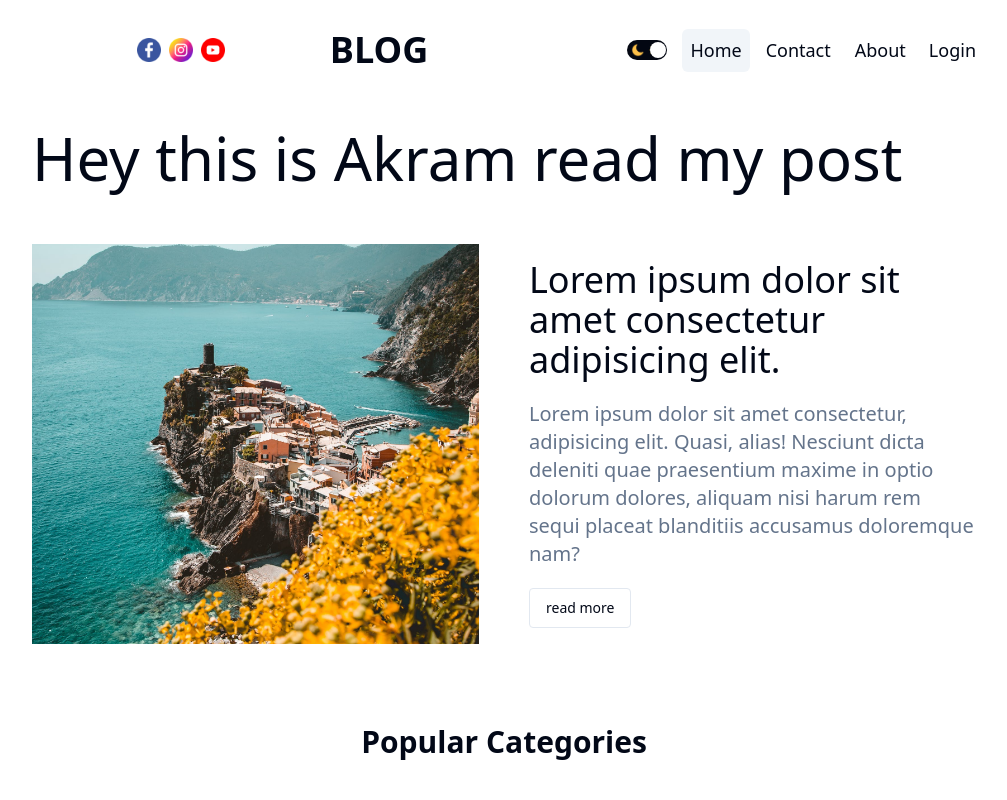
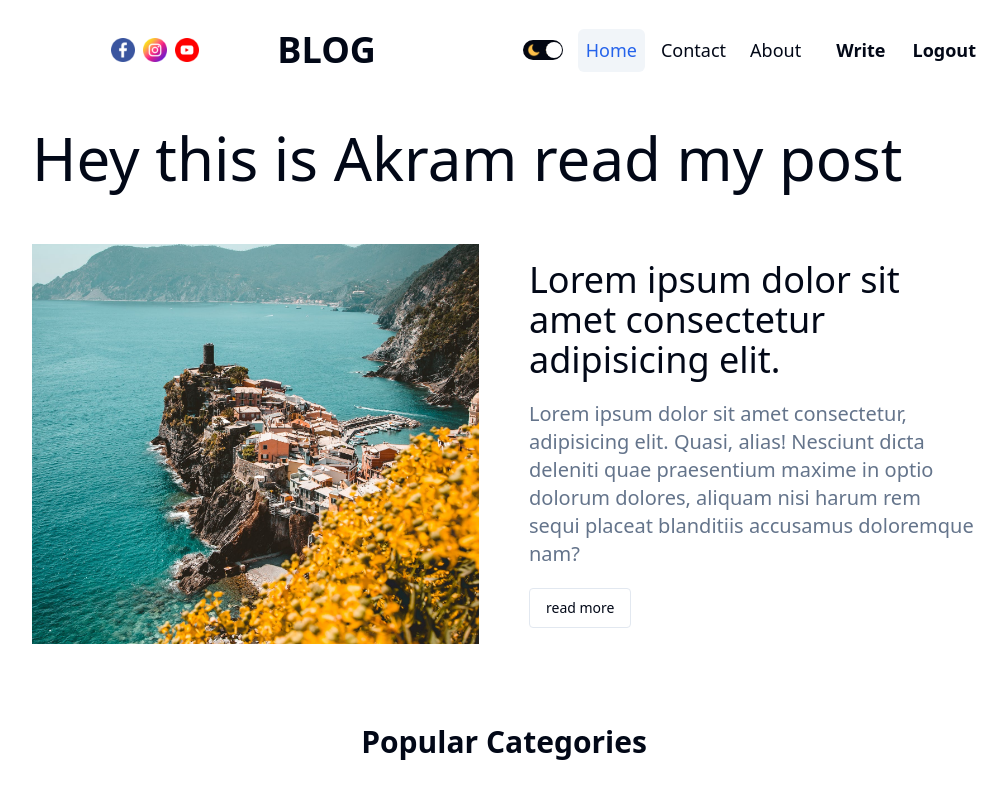
Before and after one commit to AkramRamoul/blog, a Next.js app: page / in a window 1280 px wide. Shown: the top 800 px of the page, without its empty margins (136-1143 px from the left). Built offline with nearby package versions, Linux system fonts and the light colour scheme.

Commit message:
added lgin design

```diff
--- /dev/null
+++ b/components/AuthSocialButton.tsx
@@ -0,0 +1,23 @@
+import { IconType } from "react-icons";
+
+interface AuthSocailButton {
+  icon: IconType;
+  onClick: () => void;
+}
+
+const AuthSocialButton: React.FC<AuthSocailButton> = ({
+  icon: Icon,
+  onClick,
+}) => {
+  return (
+    <button
+      type="button"
+      onClick={onClick}
+      className="inline-flex w-full justify-center rounded-md bg-white px-4 py-2 text-gray-500 shadow-sm ring-1 ring-gray-300 hover:bg-gray-50 focus:outline-offset-0"
+    >
+      <Icon />
+    </button>
+  );
+};
+
+export default AuthSocialButton;
--- a/components/NavBar/Link.tsx
+++ b/components/NavBar/Link.tsx
@@ -32,7 +32,7 @@ function NavbarLinks() {
           href={link.href}
           className={cn(
             path === link.href
-              ? "bg-muted"
+              ? "bg-muted text-primary"
               : "hover:bg-muted hover:bg-opacity-75",
             "group flex items-center px-2 py-2 font-medium rounded-md"
           )}
--- a/components/NavBar/NavBar.tsx
+++ b/components/NavBar/NavBar.tsx
@@ -5,14 +5,24 @@ import ThemeToggle from "../ThemeToggle";
 import MobileMenu from "./MobileMenu";
 import NavbarLinks from "./Link";
 
+const socialMedia = [
+  { src: "/facebook.png", alt: "Facebook" },
+  { src: "/instagram.png", alt: "Instagram" },
+  { src: "/youtube.png", alt: "YouTube" },
+];
 const NavBar = () => {
   return (
     <div className="flex items-center justify-between h-[100px]">
-      {/* Social Media Icons */}
       <div className="hidden lg:flex justify-center flex-1 items-center col-span-6 gap-x-2">
-        <Image src="/facebook.png" alt="facebook" width={24} height={24} />
-        <Image src="/instagram.png" alt="instagram" width={24} height={24} />
-        <Image src="/youtube.png" alt="youtube" width={24} height={24} />
+        {socialMedia.map((media) => (
+          <Image
+            key={media.alt}
+            src={media.src}
+            alt={`${media.alt} icon`}
+            width={24}
+            height={24}
+          />
+        ))}
       </div>
 
       {/* Logo */}
--- a/components/UserMenu.tsx
+++ b/components/UserMenu.tsx
@@ -1,15 +1,42 @@
+"use client";
+
 import Link from "next/link";
-import React from "react";
-const status = "notauthed";
+import { usePathname } from "next/navigation";
+import { cn } from "@/lib/utils";
+
+const status = "authed";
+
 const UserMenu = () => {
+  const path = usePathname();
+
   return (
     <>
       {status === "notauthed" ? (
-        <Link href="/login">Login</Link>
+        <Link
+          href="/login"
+          className={cn(
+            path === "/login"
+              ? "bg-muted text-primary"
+              : "hover:bg-muted hover:bg-opacity-75",
+            "font-semibold px-3 py-1 rounded-md"
+          )}
+        >
+          Login
+        </Link>
       ) : (
         <>
-          <Link href="/write">Write</Link>
-          <span className="cursor-pointer">Logout</span>
+          <Link
+            href="/write"
+            className={cn(
+              path === "/write"
+                ? "bg-muted text-primary"
+                : "hover:bg-muted hover:bg-opacity-75",
+              "font-semibold px-3 py-1 rounded-md"
+            )}
+          >
+            Write
+          </Link>
+          <span className="cursor-pointer font-semibold">Logout</span>
         </>
       )}
     </>
```
